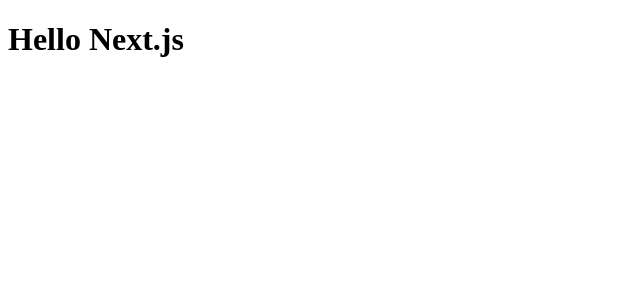
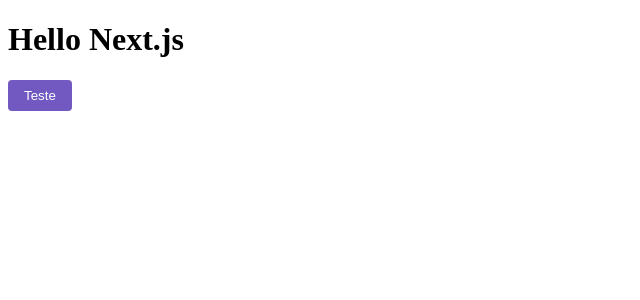
Before and after one commit to wsasouza/ignite-shop, a Next.js app: page / in a window 1280 px wide. Shown: the top 300 px of the page, without its empty margins (0-640 px from the left). Built offline with nearby package versions, Linux system fonts and the light colour scheme.

Commit message:
Configure Stitches

```diff
--- a/package.json
+++ b/package.json
@@ -9,6 +9,7 @@
     "lint": "next lint"
   },
   "dependencies": {
+    "@stitches/react": "^1.2.8",
     "next": "12.3.0",
     "react": "18.2.0",
     "react-dom": "18.2.0"
--- a/src/pages/_document.tsx
+++ b/src/pages/_document.tsx
@@ -1,4 +1,5 @@
 import { Head, Html, Main, NextScript } from 'next/document'
+import { getCssText } from '../styles'
 
 export default function Document() {
   return (
@@ -14,9 +15,11 @@
           href="https://fonts.googleapis.com/css2?family=Roboto:wght@400;700&display=swap"
           rel="stylesheet"
         />
-        <meta name="description" content="Ignite Shop by Rocketseat" />
-        <link rel="icon" href="/favicon.ico" />
-        <title>Ignite Shop</title>
+
+        <style
+          id="stitches"
+          dangerouslySetInnerHTML={{ __html: getCssText() }}
+        />
       </Head>
       <body>
         <Main />
--- a/src/pages/index.tsx
+++ b/src/pages/index.tsx
@@ -1,11 +1,31 @@
-import type { NextPage } from 'next'
+import Head from 'next/head'
+import { styled } from '../styles'
 
-const Home: NextPage = () => {
+const Button = styled('button', {
+  backgroundColor: '$rocketseat',
+  borderRadius: 4,
+  color: '#fff',
+  padding: '8px 16px',
+  border: 'none',
+  cursor: 'pointer',
+
+  '&:hover': {
+    filter: 'brightness(0.8)',
+    transition: '0.5s',
+  },
+})
+
+export default function Home() {
   return (
     <div>
+      <Head>
+        <meta name="description" content="Ignite Shop by Rocketseat" />
+        <link rel="icon" href="/favicon.ico" />
+        <title>Ignite Shop</title>
+      </Head>
+
       <h1>Hello Next.js</h1>
+      <Button>Teste</Button>
     </div>
   )
 }
-
-export default Home
--- /dev/null
+++ b/src/styles/index.ts
@@ -0,0 +1,18 @@
+import { createStitches } from '@stitches/react'
+
+export const {
+  config,
+  styled,
+  css,
+  globalCss,
+  keyframes,
+  getCssText,
+  theme,
+  createTheme,
+} = createStitches({
+  theme: {
+    colors: {
+      rocketseat: '#7159c1',
+    },
+  },
+})
```
Also changed, not shown: 1 other file (tests, documents, lock files or other folders).
